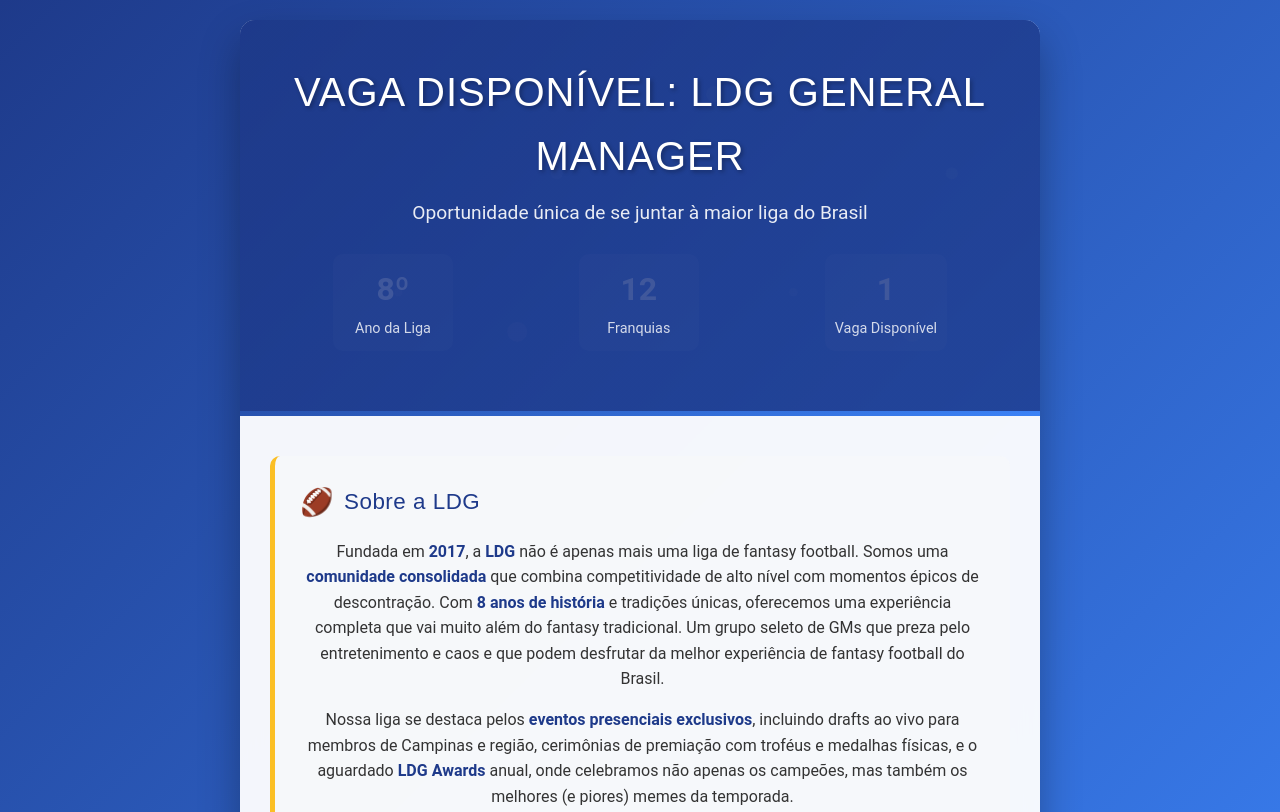
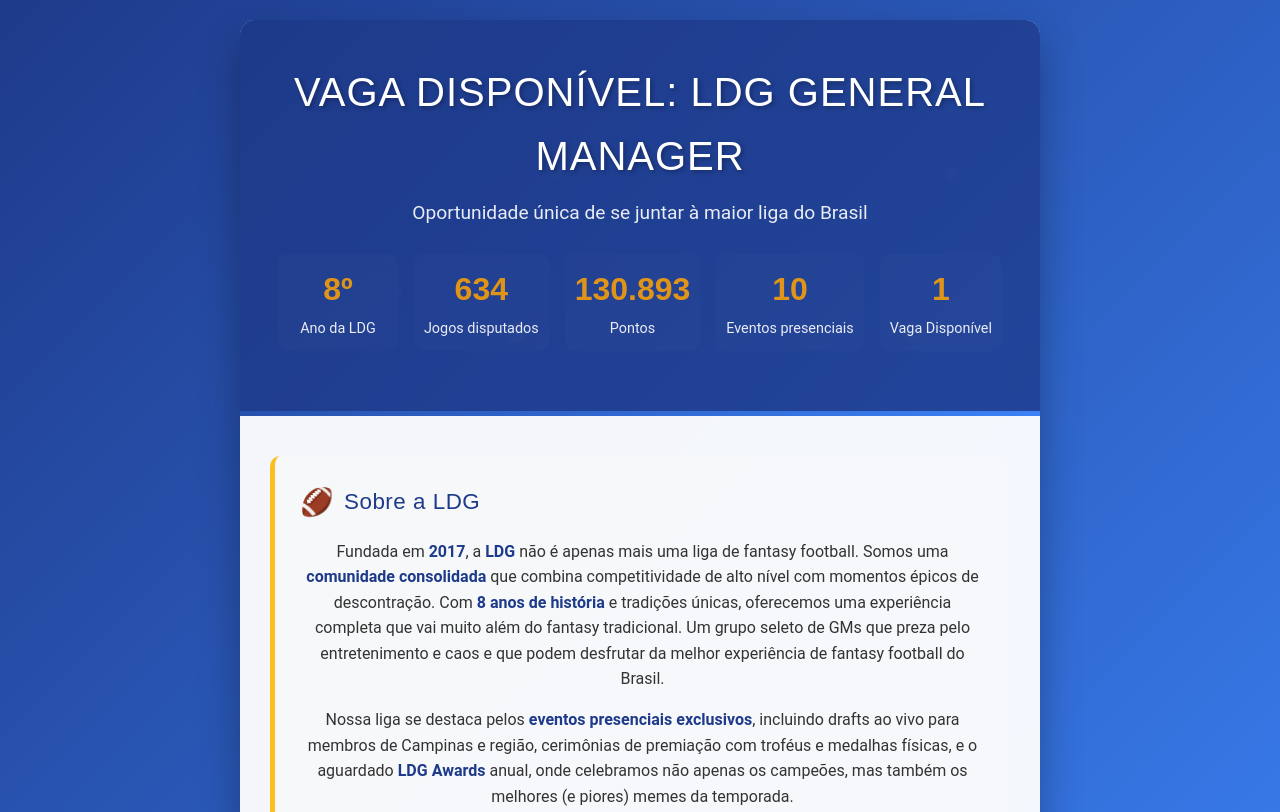
Before and after one commit to marcospaganelli/LDGOpening2025, a plain HTML site: page index.html in a window 1280 px wide. Shown: the top 812 px of the page. Drawn offline with Linux system fonts and the light colour scheme.

Commit message:
index.html

```diff
--- a/index.html
+++ b/index.html
@@ -210,12 +210,15 @@
         .stat-number {
             font-size: 2em;
             font-weight: bold;
+            font-family: 'Anton', sans-serif;
+            color: #f59e0b;
             display: block;
+            opacity: 0.9;
         }
 
         .stat-label {
             font-size: 0.9em;
-            opacity: 0.8;
+            opacity: 0.9;
         }
 
         /* Estilo para a seção de destaque da liga com a foto */
@@ -367,11 +370,19 @@
             <div class="stats">
                 <div class="stat-item">
                     <span class="stat-number">8º</span>
-                    <span class="stat-label">Ano da Liga</span>
+                    <span class="stat-label">Ano da LDG</span>
                 </div>
                 <div class="stat-item">
-                    <span class="stat-number">12</span>
-                    <span class="stat-label">Franquias</span>
+                    <span class="stat-number">634</span>
+                    <span class="stat-label">Jogos disputados</span>
+                </div>
+                <div class="stat-item">
+                    <span class="stat-number">130.893</span>
+                    <span class="stat-label">Pontos</span>
+                </div>
+                <div class="stat-item">
+                    <span class="stat-number">10</span>
+                    <span class="stat-label">Eventos presenciais</span>
                 </div>
                 <div class="stat-item">
                     <span class="stat-number">1</span>
@@ -398,14 +409,14 @@
             </div>
 
             <div class="section">
-                <h2 class="section-title position">A Vaga: O Comandante da Sua Próxima Franquia</h2>
+                <h2 class="section-title position">A Vaga: O Comandante da sua Próxima Franquia</h2>
                 <p class="section-text">
                     Procuramos um <span class="highlight">General Manager</span> experiente e apaixonado para assumir o controle de uma das 12 franquias da LDG. Esta é sua oportunidade de fazer parte de uma liga <span class="highlight">competitiva e bem estruturada</span>, com regras balanceadas, sistema de dados históricos completo e uma comunidade ativa.
                 </p>
             </div>
 
             <div class="section">
-                <h2 class="section-title qualifications">Qualificações Essenciais para o Sucesso</h2>
+                <h2 class="section-title qualifications">Qualificações essenciais para o sucesso</h2>
                 <ul>
                     <li><span class="highlight">Experiência mínima de 2 anos</span> em fantasy football OU acompanhamento ativo da NFL por anos com conhecimento básico de fantasy</li>
                     <li><span class="highlight">Conhecimento sólido da NFL:</span> regras do jogo, principais jogadores e dinâmicas das temporadas</li>
@@ -415,7 +426,7 @@
             </div>
 
             <div class="section">
-                <h2 class="section-title requirements">Requisitos para Embarcar nessa Jornada</h2>
+                <h2 class="section-title requirements">Requisitos para embarcar nessa jornada</h2>
                 <ul>
                     <li><span class="highlight">Alto nível de comprometimento:</span> atividade constante durante toda a temporada</li>
                     <li><span class="highlight">Pró-atividade em negociações:</span> disposição para propor e avaliar trades regularmente</li>
@@ -427,7 +438,7 @@
             </div>
 
             <div class="section">
-                <h2 class="section-title benefits">O Que Oferecemos (Além da Glória Eterna)</h2>
+                <h2 class="section-title benefits">O que oferecemos (Além da Glória Eterna)</h2>
                 <ul>
                     <li><span class="highlight">Premiação física:</span> medalhas e troféus para os vencedores da temporada</li>
                     <li><span class="highlight">Eventos presenciais exclusivos:</span> draft ao vivo e cerimônia de premiação</li>
@@ -441,7 +452,7 @@
             </div>
 
             <div class="section cta-section">
-                <h2 class="section-title cta">Pronto para Aceitar o Desafio?</h2>
+                <h2 class="section-title cta">Pronto para aceitar o desafio?</h2>
                 <p class="section-text">
                     Esta é uma <span class="highlight">oportunidade única</span> de se juntar a uma das ligas de fantasy football mais tradicionais e divertidas do Brasil. Se você tem o perfil que procuramos e está pronto para viver momentos épicos entre a glória e a zoeira, não perca tempo!
                 </p>
```
